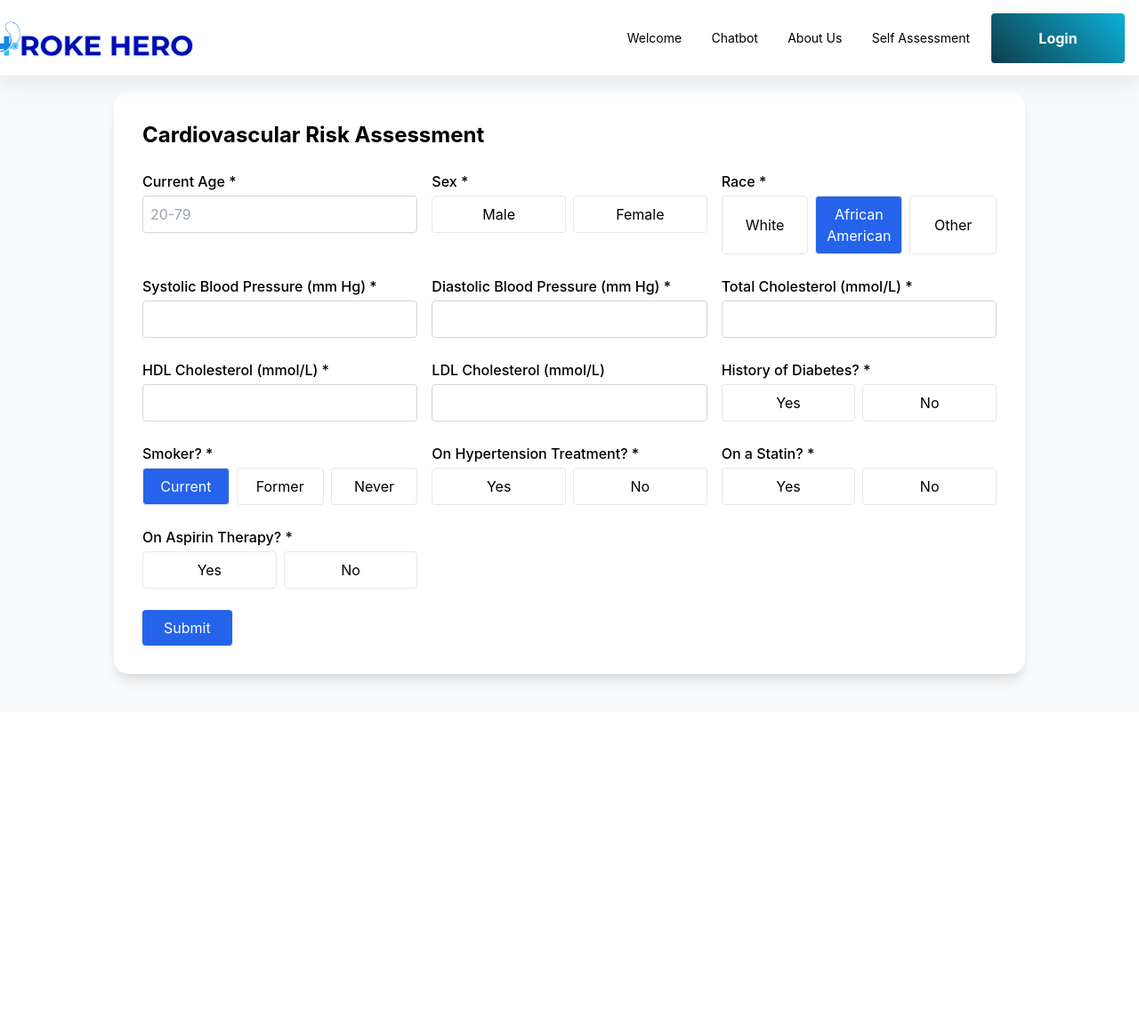
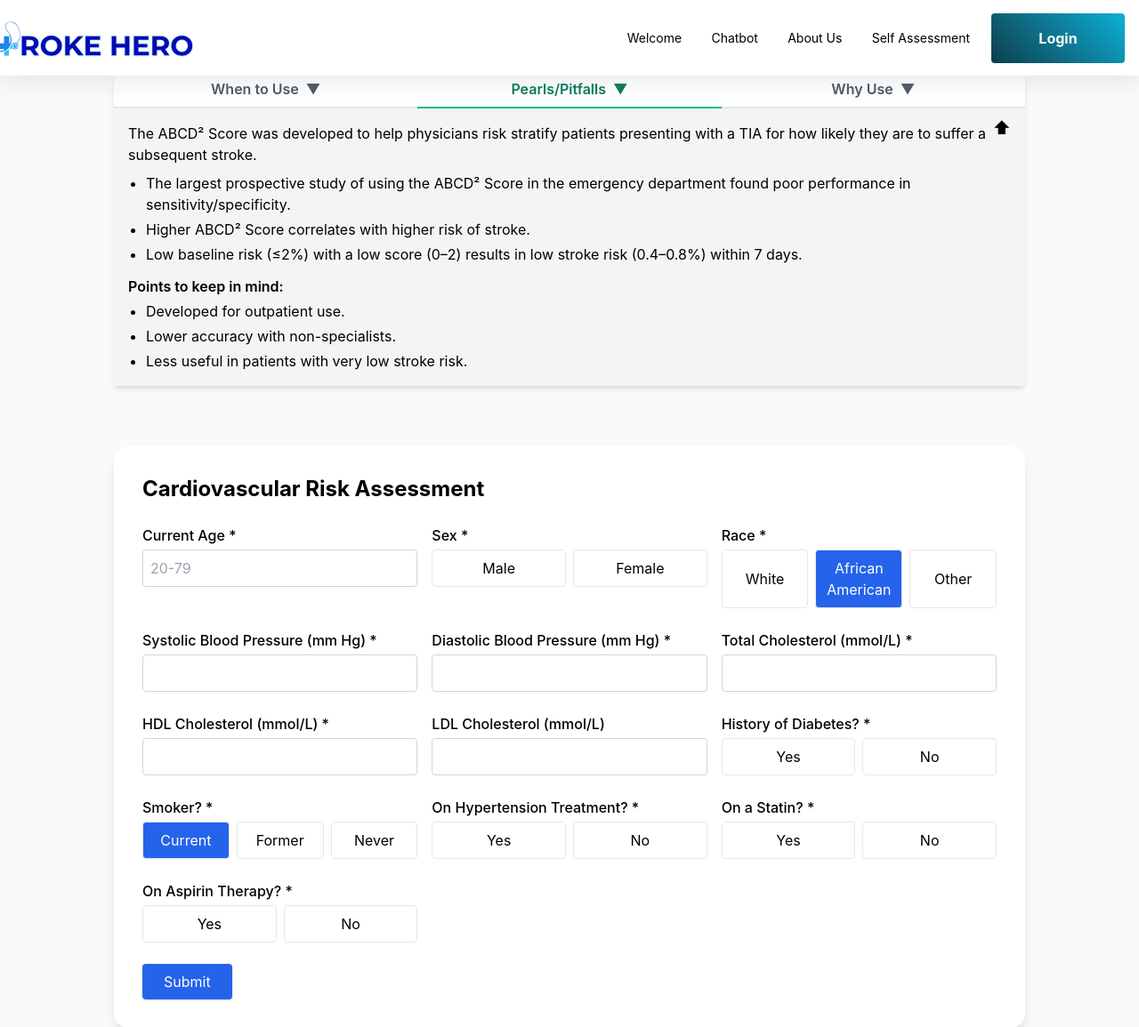
Before and after one commit to Zfeng0207/FIT3199-FYP, a Flask app: page /self_assessment in a window 1280 px wide. Shown: the top 1155 px of the page at 89% size. Before the commit the page ends 770 px from the top, so only its background shows below. Run offline with Flask 3, Linux system fonts and the light colour scheme; some libraries are stand-ins or nearby versions.

Commit message:
added info bar

```diff
--- a/src/templates/self_assesment.html
+++ b/src/templates/self_assesment.html
@@ -63,6 +63,48 @@
 
   <!-- spacer to offset fixed header height -->
   <div class="h-20"></div>
+
+  <!-- ============================================ -->
+  <!--            ABCD² Pearls / Pitfalls Box       -->
+  <!-- ============================================ -->
+  <section class="max-w-5xl mx-auto mb-6">
+    <div class="bg-white rounded-t-xl shadow-md overflow-hidden">
+      <div class="flex">
+        <button onclick="selectTab('when')" id="tab-when" class="flex-1 py-2 px-4 text-center border-b-2 font-semibold text-gray-600">When to Use <span class="ml-1">▼</span></button>
+        <button onclick="selectTab('pearls')" id="tab-pearls" class="flex-1 py-2 px-4 text-center border-b-2 font-semibold text-gray-600">Pearls/Pitfalls <span class="ml-1">▼</span></button>
+        <button onclick="selectTab('why')" id="tab-why" class="flex-1 py-2 px-4 text-center border-b-2 font-semibold text-gray-600">Why Use <span class="ml-1">▼</span></button>
+      </div>
+      <div class="relative">
+        <button onclick="toggleCollapse()" class="absolute top-2 right-4 text-xl">⬆</button>
+        <div id="info-when" class="bg-gray-100 p-4 hidden">
+          The ABCD² Score can help physicians risk stratify stroke in patients presenting with a TIA.
+        </div>
+        <div id="info-pearls" class="bg-gray-100 p-4 hidden">
+          <p>The ABCD² Score was developed to help physicians risk stratify patients presenting with a TIA for how likely they are to suffer a subsequent stroke.</p>
+          <ul class="list-disc ml-5 mt-2 space-y-1">
+            <li>The largest prospective study of using the ABCD² Score in the emergency department found poor performance in sensitivity/specificity.</li>
+            <li>Higher ABCD² Score correlates with higher risk of stroke.</li>
+            <li>Low baseline risk (≤2%) with a low score (0–2) results in low stroke risk (0.4–0.8%) within 7 days.</li>
+          </ul>
+          <p class="font-semibold mt-3">Points to keep in mind:</p>
+          <ul class="list-disc ml-5 mt-1 space-y-1">
+            <li>Developed for outpatient use.</li>
+            <li>Lower accuracy with non-specialists.</li>
+            <li>Less useful in patients with very low stroke risk.</li>
+          </ul>
+        </div>
+        <div id="info-why" class="bg-gray-100 p-4 hidden">
+          <ul class="list-disc ml-5 space-y-1">
+            <li>There are approximately 250,000 TIAs diagnosed annually in the U.S.</li>
+            <li>The score may guide physicians on outpatient vs. inpatient evaluation depending on risk.</li>
+          </ul>
+        </div>
+      </div>
+    </div>
+  </section>
+
+  <!-- spacer to offset fixed header height -->
+  <div class="h-5"></div>
 
   <!-- ============================================ -->
   <!--             Risk Estimator Form             -->
@@ -188,5 +230,26 @@
     });
   </script>
 
+  <script>
+    let currentTab = 'pearls';
+    document.getElementById('info-pearls').classList.remove('hidden');
+    document.getElementById('tab-pearls').classList.add('text-green-700', 'border-green-500');
+
+    function selectTab(tab) {
+      document.getElementById(`info-${currentTab}`).classList.add('hidden');
+      document.getElementById(`tab-${currentTab}`).classList.remove('text-green-700', 'border-green-500');
+
+      document.getElementById(`info-${tab}`).classList.remove('hidden');
+      document.getElementById(`tab-${tab}`).classList.add('text-green-700', 'border-green-500');
+
+      currentTab = tab;
+    }
+
+    function toggleCollapse() {
+      const infoBox = document.getElementById(`info-${currentTab}`);
+      infoBox.classList.toggle('hidden');
+    }
+  </script>
+
 </body>
 </html>
```
